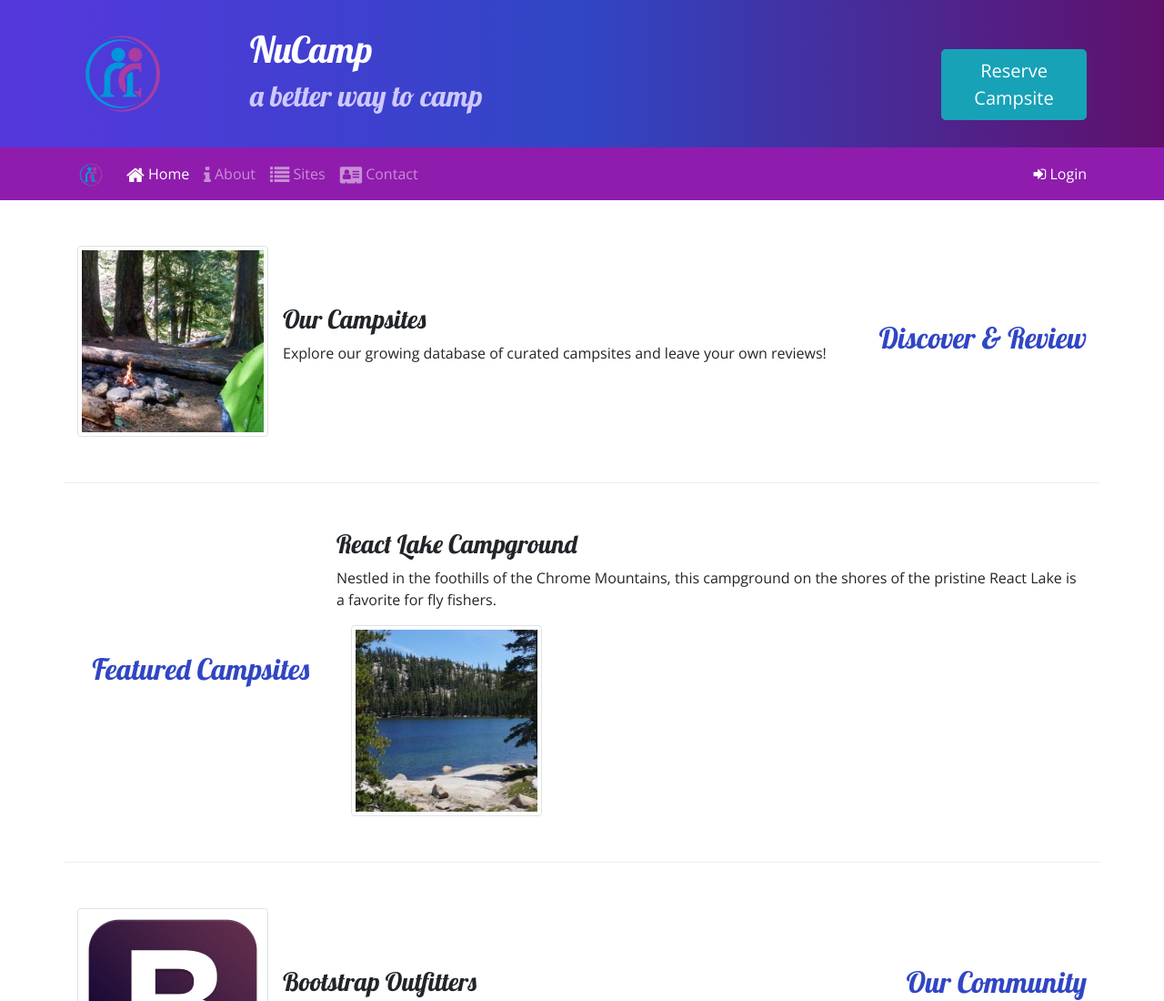
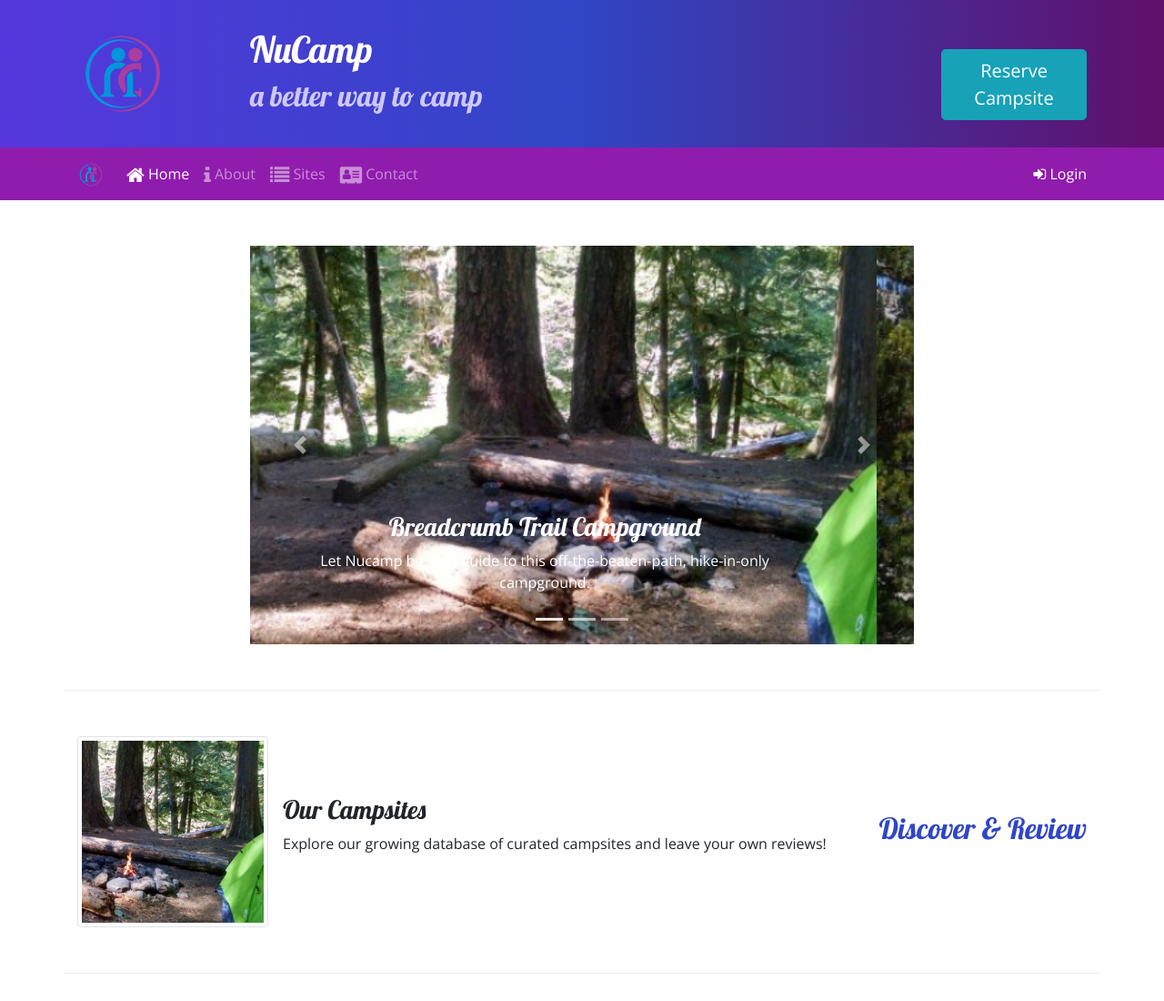
Before and after one commit to mabgray/ncPracticeWeek1, a website: page index.html in a window 1280 px wide. Shown: the top 1100 px of the page at 91% size. Drawn offline with nearby package versions, Linux system fonts and the light colour scheme.

Commit message:
carousel

```diff
--- a/index.html
+++ b/index.html
@@ -70,11 +70,12 @@
                                 <label col-sm-6 col-form-label>Campsite Type</label>
                                 <div class="col-2 btn-group btn-group-toggle" data-toggle="buttons">
                                     <label class="btn btn-success active">
-                                        <input type="radio" name="siteTypes" id="siteTent" autocomplete="off" checked> Tent
-                                      </label>
-                                      <label class="btn btn-primary">
+                                        <input type="radio" name="siteTypes" id="siteTent" autocomplete="off" checked>
+                                        Tent
+                                    </label>
+                                    <label class="btn btn-primary">
                                         <input type="radio" name="siteTypes" id="siteRV" autocomplete="off"> RV
-                                      </label>
+                                    </label>
                                 </div>
                             </div>
 
@@ -151,6 +152,50 @@
         </div>
     </div>
     <div class="container">
+        <div class="row row-content">
+            <div class="col-md-8 mx-auto">
+                <div id="homeCarousel" class="carousel slide" data-ride="carousel">
+                    <ol class="carousel-indicators">
+                        <li data-target="#homeCarousel" data-slide-to="0" class="active"></li>
+                        <li data-target="#homeCarousel" data-slide-to="1"></li>
+                        <li data-target="#homeCarousel" data-slide-to="2"></li>
+                    </ol>
+                    <div class="carousel-inner">
+                        <div class="carousel-item active">
+                            <img class="d-block w-100" src="img/breadcrumb-trail.jpg"
+                                alt="Breadcrumb Trail Campground" />
+                            <div class="carousel-caption">
+                                <h3>Breadcrumb Trail Campground</h3>
+                                <p class="d-none d-sm-block">Let Nucamp be your guide to this off-the-beaten-path,
+                                    hike-in-only campground.</p>
+                            </div>
+                        </div>
+                        <div class="carousel-item">
+                            <img class="d-block w-100" src="img/react-lake.jpg" alt="React Lake Campground" />
+                            <div class="carousel-caption">
+                                <h3>React Lake</h3>
+                                <p class="d-none d-sm-block">Here is the React Lake</p>
+                            </div>
+                        </div>
+                        <div class="carousel-item">
+                            <img class="d-block w-100" src="img/chrome-river.jpg" alt="Chrome River Campground" />
+                            <div class="carousel-caption">
+                                <h3>The Chrome River Campground</h3>
+                                <p class="d-none d-sm-block">this is the chrome river</p>
+                            </div>
+                        </div>
+                    </div>
+                    <a class="carousel-control-prev" href="#homeCarousel" role="button" data-slide="prev">
+                        <span class="carousel-control-prev-icon"></span>
+                        <span class="sr-only">Previous</span>
+                    </a>
+                    <a class="carousel-control-next" href="#homeCarousel" role="button" data-slide="next">
+                        <span class="carousel-control-next-icon"></span>
+                        <span class="sr-only">Next</span>
+                    </a>
+                </div>
+            </div>
+        </div>
         <div class="row row-content  align-items-center">
             <div class="col col-sm-4 order-sm-last col-md-3">
                 <h2 class="text-sm-right">Discover & Review</h2>
```
